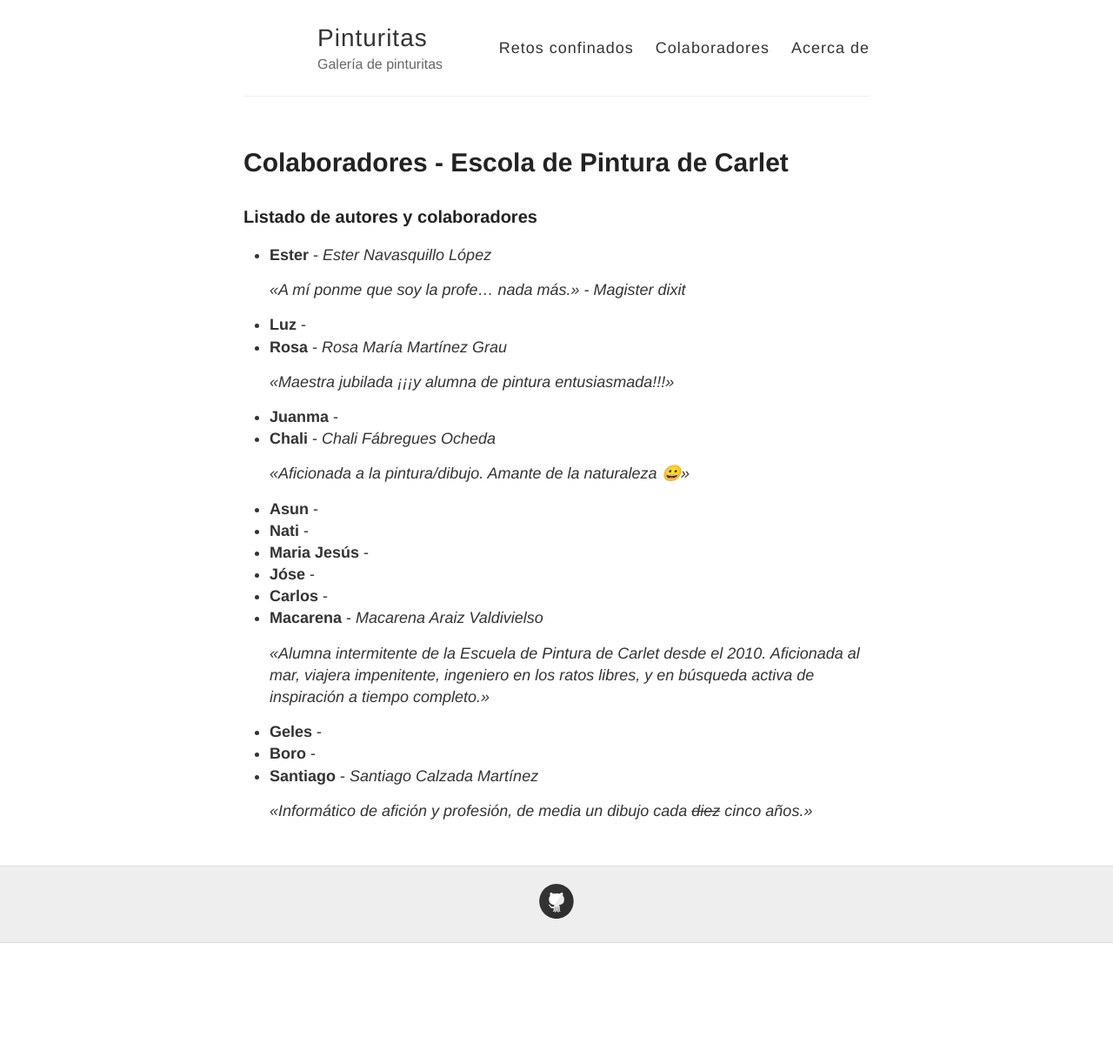
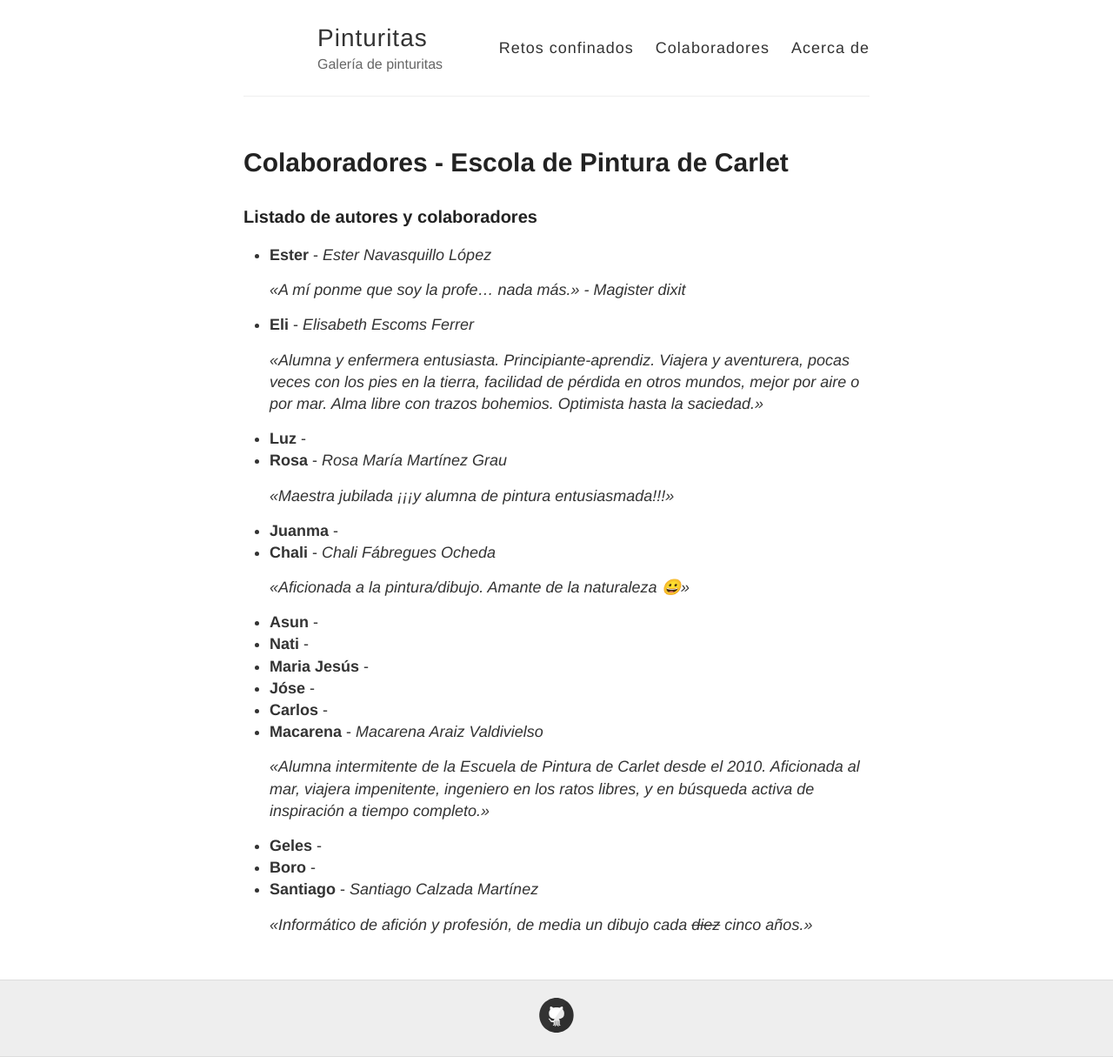
Before and after one commit to pinturitas/pinturitas.github.io, a Jekyll site: the page built from colaboradores.md, in a window 1280 px wide. Shown: the whole page at 87% size. Built offline with Jekyll 4.4.1, drawn with Linux system fonts in a browser that asks for light colours; before the commit the page ends 1084 px from its top, so only the background shows below that.

Commit message:
datos de Eli

```diff
--- a/_data/colaboradores.yml
+++ b/_data/colaboradores.yml
@@ -2,6 +2,11 @@
   alias: Ester
   nombre: Ester Navasquillo López
   bio: «A mí ponme que soy la profe... nada más.» - Magister dixit
+
+- id: eli
+  alias: Eli
+  nombre: Elisabeth Escoms Ferrer
+  bio: «Alumna y enfermera entusiasta. Principiante-aprendiz. Viajera y aventurera, pocas veces con los pies en la tierra, facilidad de pérdida en otros mundos, mejor por aire o por mar. Alma libre con trazos bohemios. Optimista hasta la saciedad.»
 
 - id: luz
   alias: Luz
```
